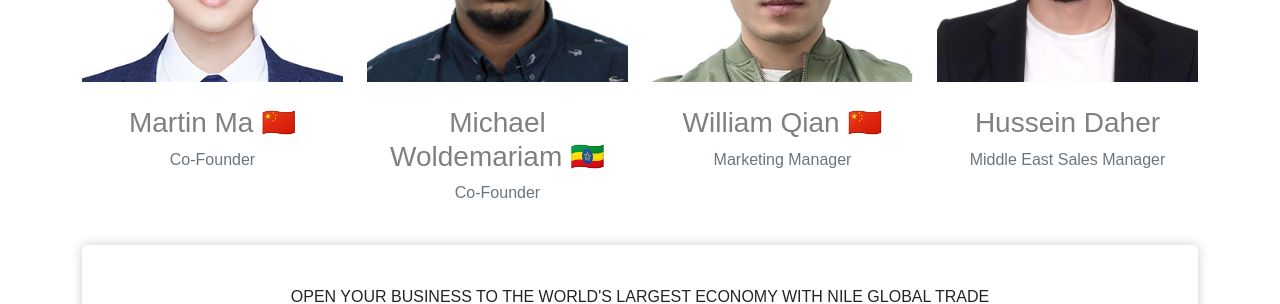
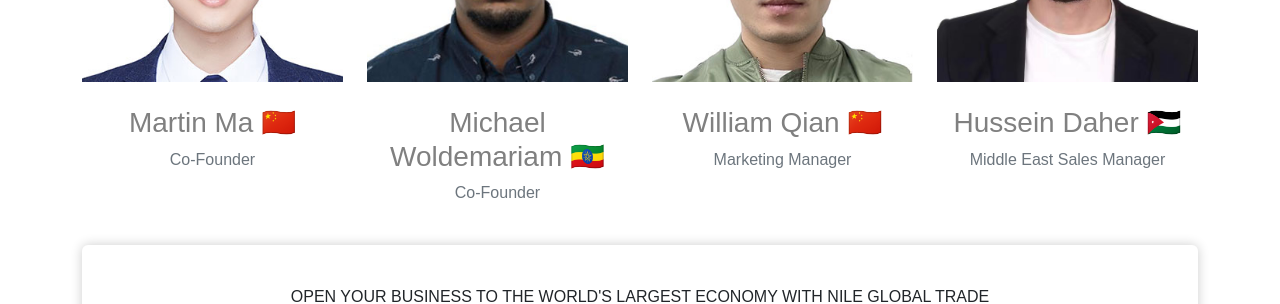
Before and after one commit to orkunzozturk/nileglobaltrade, a Jekyll site: the page built from about.md, in a window 1280 px wide and 900 px high, scrolled down 2782 px. Shown: the part 153-457 px from the top of the window. Built offline with Jekyll 4.4.1, drawn with Linux system fonts in a browser that asks for light colours; nearby versions of some CDN libraries; some web fonts are replaced; library files that are not in the unit come from our copies; comment, search, counter and statistics services are not loaded.

Commit message:
jordan flag added

```diff
--- a/_data/team.yaml
+++ b/_data/team.yaml
@@ -14,7 +14,7 @@ members:
     jobtitle: "Marketing Manager"
     linkedinurl: ""
     weight: 3
-  - title: "Hussein Daher"
+  - title: "Hussein Daher 🇯🇴"
     image: "images/team/hussein.jpg "
     jobtitle: "Middle East Sales Manager"
     linkedinurl: ""
```
